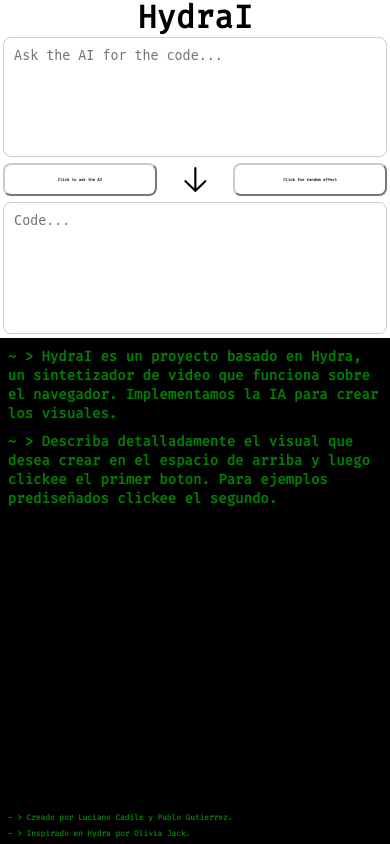
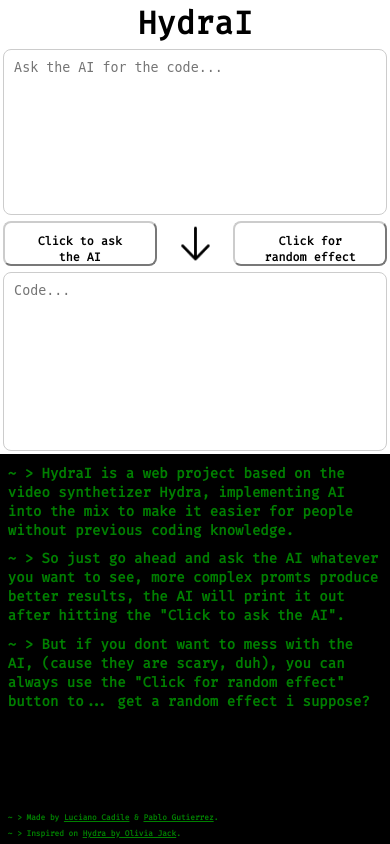
Before and after one commit to pimpolin-productions/HydraI, a Django app: page / in a window 390 px wide. Run offline with Django 4.2, Linux system fonts and the light colour scheme.

Commit message:
Translate and added links

```diff
--- a/myapp/static/css/style.css
+++ b/myapp/static/css/style.css
@@ -100,16 +100,22 @@
   height: 100%;
   width: 100%;
 }
+.link-green {
+  color: green;
+}
 @media (max-width: 700px) {
   body {
     flex-direction: column;
   }
   #left-section {
-    height: 40%;
+    height: 175vw;
     width: 100%;
   }
+  .run-button {
+    font-size: 3vw;
+  }
   #right-section {
-    height: 60%;
+    height: 150vw;
     width: 100%;
   }
   #help-instructions {
--- a/myapp/templates/index.html
+++ b/myapp/templates/index.html
@@ -35,12 +35,13 @@
   </div>
   <div id="right-section">
     <div id="help-instructions">
-      <h1>~ > HydraI es un proyecto basado en Hydra, un sintetizador de video que funciona sobre el navegador. Implementamos la IA para crear los visuales.</h1>
-      <h1>~ > Describa detalladamente el visual que desea crear en el espacio de arriba y luego clickee el primer boton. Para ejemplos prediseñados clickee el segundo.</h1>
+      <h1>~ > HydraI is a web project based on the video synthetizer Hydra, implementing AI into the mix to make it easier for people without previous coding knowledge.</h1>
+      <h1>~ > So just go ahead and ask the AI whatever you want to see, more complex promts produce better results, the AI will print it out after hitting the "Click to ask the AI".</h1>
+      <h1>~ > But if you dont want to mess with the AI, (cause they are scary, duh), you can always use the "Click for random effect" button to... get a random effect i suppose?</h1>
     </div>
     <div id="help-credits">
-      <h1>~ > Creado por Luciano Cadile y Pablo Gutierrez.</h1>
-      <h1>~ > Inspirado en Hydra por Olivia Jack.</h1>
+      <h1>~ > Made by <a class="link-green" href="https://github.com/asdyy8">Luciano Cadile</a> & <a class="link-green" href="https://github.com/maipley">Pablo Gutierrez</a>.</h1>
+      <h1>~ > Inspired on <a class="link-green" href="https://hydra.ojack.xyz">Hydra by Olivia Jack</a>.</h1>
     </div>
   </div>
 <script type='module' src="{% static 'js/hydra.js' %}"></script>
```
